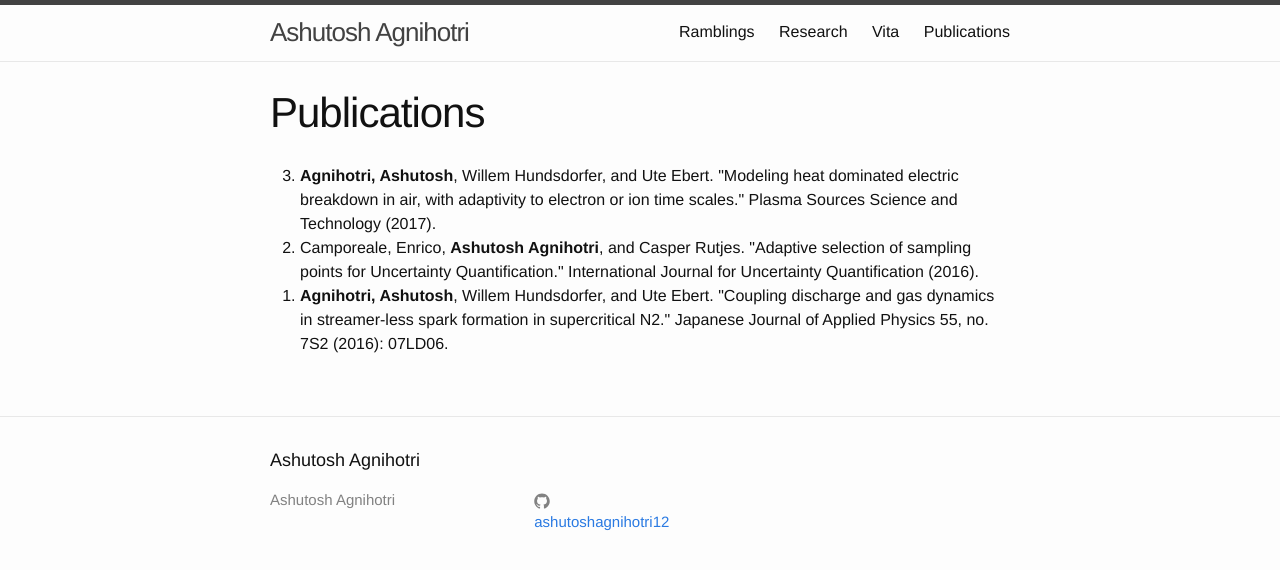
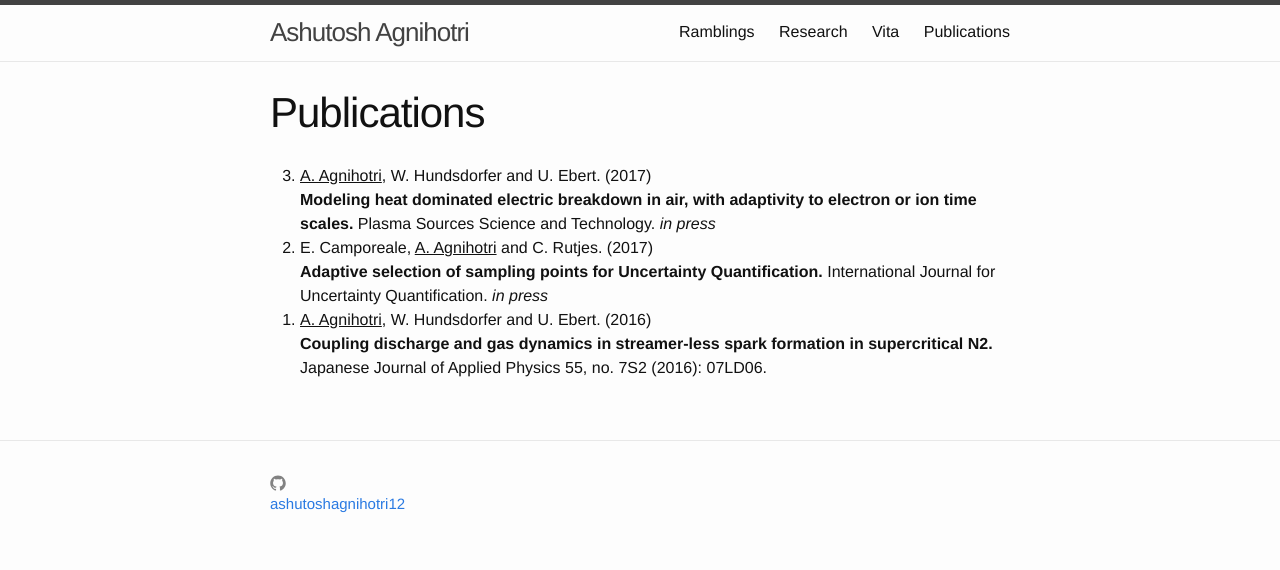
Before and after one commit to ashutoshagnihotri12/ashutoshagnihotri12.github.io, a Jekyll site: the page built from publications.md, in a window 1280 px wide. Shown: the top 570 px of the page. Built offline with Jekyll 4.4.1, drawn with Linux system fonts in a browser that asks for light colours.

Commit message:
changes to publication layout.

```diff
--- a/_includes/footer.html
+++ b/_includes/footer.html
@@ -2,10 +2,10 @@
 
   <div class="wrapper">
 
-    <h2 class="footer-heading">{{ site.title | escape }}</h2>
+    <!-- <h2 class="footer-heading">{{ site.title | escape }}</h2> -->
 
     <div class="footer-col-wrapper">
-      <div class="footer-col footer-col-1">
+      <!-- <div class="footer-col footer-col-1">
         <ul class="contact-list">
           <li>
             {% if site.author %}
@@ -18,7 +18,7 @@
             <li><a href="mailto:{{ site.email }}">{{ site.email }}</a></li>
             {% endif %}
         </ul>
-      </div>
+      </div> -->
 
       <div class="footer-col footer-col-2">
         <ul class="social-media-list">
--- a/index.html
+++ b/index.html
@@ -17,7 +17,5 @@ layout: default
 </style>
 
 <div class="container">
-  <h2>Ashutosh Agnihotri</h2>
-
-  <p><strong>Page not found :(</strong></p>
+  <p>I am currently working as a PhD student in the <a href="https://www.cwi.nl/research/groups/multiscale-dynamics">Multscale Dynamics Group</a> at <a href="https://www.cwi.nl/">CWI Amsterdam</a>.</p>
 </div>
--- a/publications.md
+++ b/publications.md
@@ -4,7 +4,7 @@ title: Publications
 permalink: /Publications/
 ---
 <ol reversed>
-	<li><b>Agnihotri, Ashutosh</b>, Willem Hundsdorfer, and Ute Ebert. "Modeling heat dominated electric breakdown in air, with adaptivity to electron or ion time scales." Plasma Sources Science and Technology (2017).</li>
-	<li>Camporeale, Enrico, <b>Ashutosh Agnihotri</b>, and Casper Rutjes. "Adaptive selection of sampling points for Uncertainty Quantification." International Journal for Uncertainty Quantification (2016).</li>
-	<li><b>Agnihotri, Ashutosh</b>, Willem Hundsdorfer, and Ute Ebert. "Coupling discharge and gas dynamics in streamer-less spark formation in supercritical N2." Japanese Journal of Applied Physics 55, no. 7S2 (2016): 07LD06.</li>
+	<li><u>A. Agnihotri</u>, W. Hundsdorfer and U. Ebert. (2017)<br><b>Modeling heat dominated electric breakdown in air, with adaptivity to electron or ion time scales.</b> Plasma Sources Science and Technology. <i>in press</i></li>
+	<li>E. Camporeale, <u>A. Agnihotri</u> and C. Rutjes. (2017)<br><b>Adaptive selection of sampling points for Uncertainty Quantification.</b>  International Journal for Uncertainty Quantification. <i>in press</i></li>
+	<li><u>A. Agnihotri</u>, W. Hundsdorfer and U. Ebert. (2016)<br><b>Coupling discharge and gas dynamics in streamer-less spark formation in supercritical N2.</b> Japanese Journal of Applied Physics 55, no. 7S2 (2016): 07LD06.</li>
 </ol>
```
Also changed, not shown: _includes/icon-github.html (line endings or trailing spaces), 8 other files.
